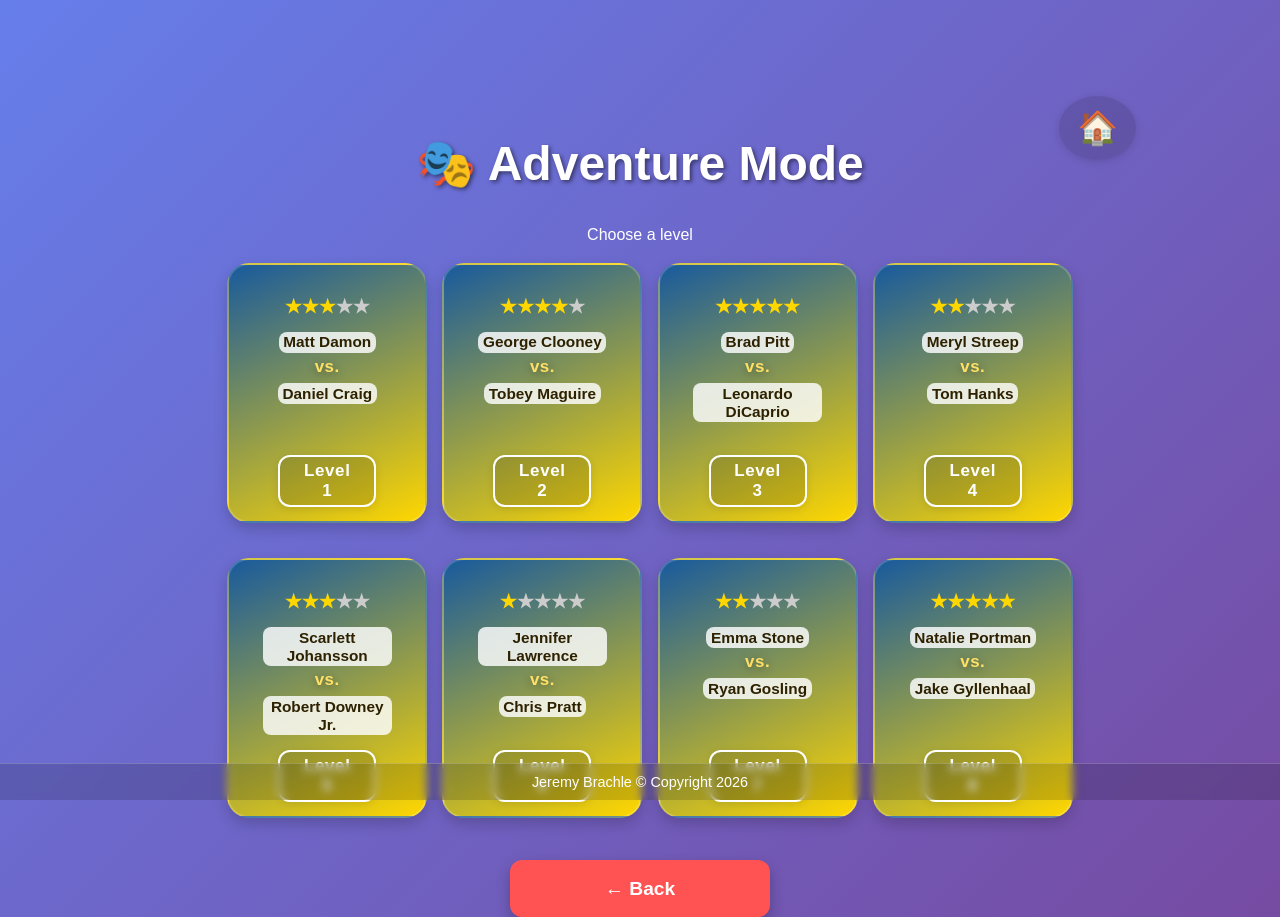
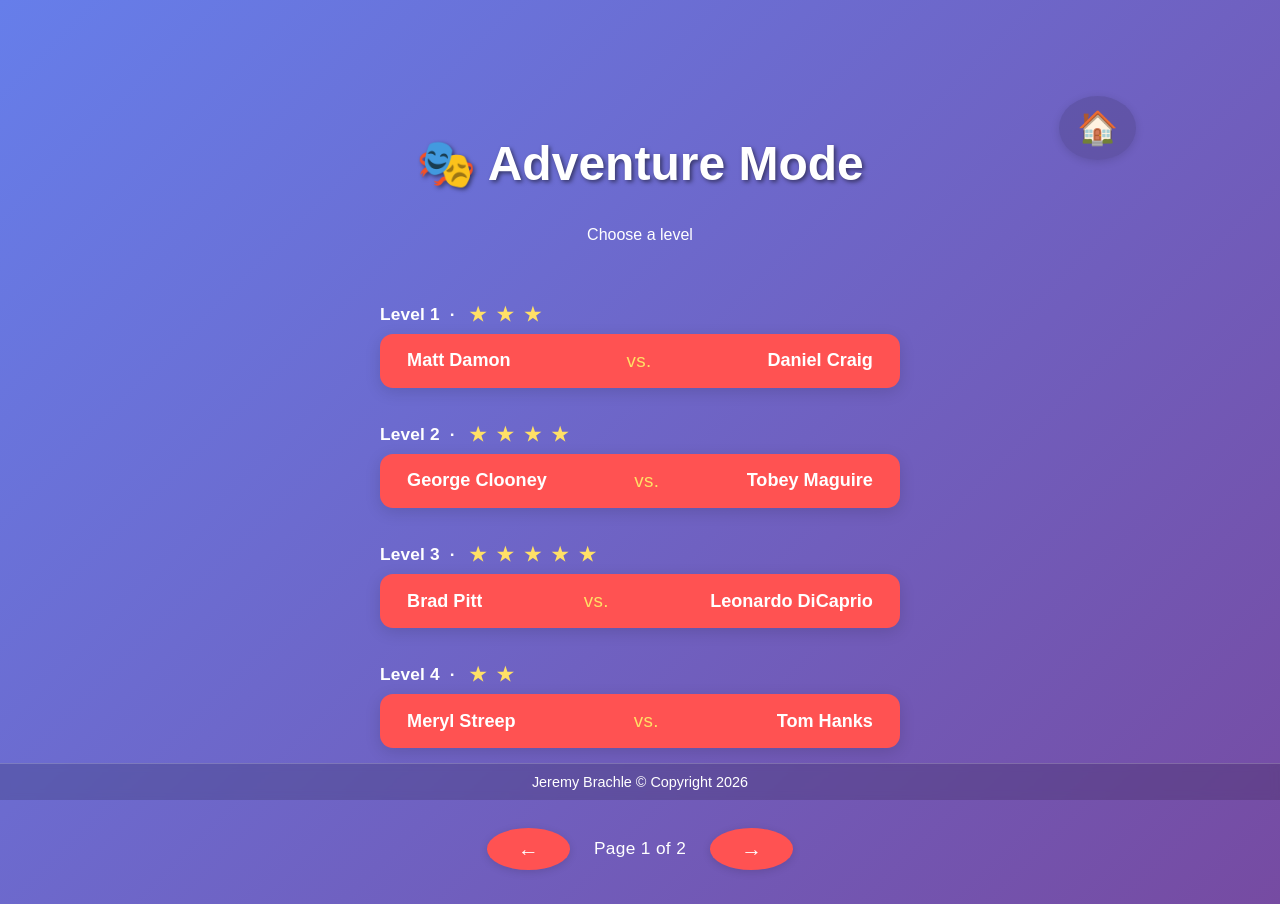
Before and after one commit to jeremybrachle/co-stars-frontend, a React (Vite) app: page /adventure in a window 1280 px wide. Built offline with nearby package versions, Linux system fonts and the light colour scheme.

Commit message:
Restyling the adventure page

```diff
--- a/src/pages/AdventurePage.module.css
+++ b/src/pages/AdventurePage.module.css
@@ -1,141 +1,120 @@
-/*
-  To revert to the previous teal gradient, use:
-  background: linear-gradient(135deg, #43cea2 0%, #185a9d 100%);
-  #43cea2 (teal-green) to #185a9d (deep blue)
 
-  To revert to the previous blue gradient, use:
-  background: linear-gradient(135deg, #4f8cff 0%, #185a9d 100%);
-  #4f8cff (blue) to #185a9d (deep blue)
-*/
-.adventureLevelCard {
-  width: 200px;
-  height: 260px;
-  border-radius: 22px;
-  border: 2px solid rgba(255,255,255,0.18);
+/* New Adventure Mode Styles */
+.levelsListWrapper {
+  width: 100%;
+  max-width: 520px;
+  margin: 2.5em 0 2.5em 0;
   display: flex;
   flex-direction: column;
-  align-items: center;
-  justify-content: flex-start;
-  text-align: center;
-  font-size: 0.98em;
-  color: #fff;
-  cursor: pointer;
-  transition: transform 0.2s, border 0.2s;
-  box-shadow: 0 6px 14px rgba(0,0,0,0.18);
-  position: relative;
-  overflow: hidden;
-}
-/* Slightly darker gold with subtle gradient */
-/* Richer gold gradient for better contrast */
-/*
- * GOLD CARD COLOR OPTIONS (uncomment one pair for normal/hover):
- * Option 1: Warm Gold (current)
- *   background: linear-gradient(135deg, #c2a54e 0%, #b09a5f 100%);
- *   hover:     linear-gradient(135deg, #cbaa4a 0%, #b09a5f 100%);
- * Option 2: Deep Gold to Bronze
- *   background: linear-gradient(135deg, #b88909 0%, #7c5e2b 100%);
- *   hover:     linear-gradient(135deg, #e6b800 0%, #a67c00 100%);
- * Option 3: Gold to Purple (complimentary)
- *   background: linear-gradient(135deg, #e6c200 0%, #764ba2 100%);
- *   hover:     linear-gradient(135deg, #ffe066 0%, #5f3c99 100%);
- * Option 4: Rose Gold
- *   background: linear-gradient(135deg, #e7bfa7 0%, #b88965 100%);
- *   hover:     linear-gradient(135deg, #ffd6b3 0%, #a67c52 100%);
- * Option 5: Gold to Deep Blue (high contrast)
- *   background: linear-gradient(135deg, #ffd700 0%, #185a9d 100%);
- *   hover:     linear-gradient(135deg, #ffe066 0%, #27408b 100%);
- */
-.adventureLevelCard1,
-.adventureLevelCard2,
-.adventureLevelCard3,
-.adventureLevelCard4,
-.adventureLevelCard5,
-.adventureLevelCard6,
-.adventureLevelCard7,
-.adventureLevelCard8 {
-  /* Option 1: Warm Gold (default) */
-  background: linear-gradient(335deg, #ffd700 0%, #185a9d 100%);
+  gap: 2.2em;
 }
 
-/* Prevent global button:hover from overriding background */
-/*
- * To try a different color combo, comment out the current background and uncomment the desired option below for both normal and hover states.
- */
-.adventureLevelCard:hover,
-.adventureLevelCard1:hover,
-.adventureLevelCard2:hover,
-.adventureLevelCard3:hover,
-.adventureLevelCard4:hover,
-.adventureLevelCard5:hover,
-.adventureLevelCard6:hover,
-.adventureLevelCard7:hover,
-.adventureLevelCard8:hover {
-  transform: translateY(-5px) scale(1.04);
-  /* Option 1: Warm Gold (default) */
-  /* background: linear-gradient(135deg, #cbaa4a 0%, #b09a5f 100%); */
-  background: linear-gradient(335deg, #ffd700 0%, #185a9d 100%);
-  /* Option 2: Deep Gold to Bronze */
-  /* background: linear-gradient(135deg, #e6b800 0%, #a67c00 100%); */
-  /* Option 3: Gold to Purple */
-  /* background: linear-gradient(135deg, #ffe066 0%, #5f3c99 100%); */
-  /* Option 4: Rose Gold */
-  /* background: linear-gradient(135deg, #ffd6b3 0%, #a67c52 100%); */
-  /* Option 5: Gold to Deep Blue */
-  /* background: linear-gradient(335deg, #ffe066 0%, #27408b 100%); */
-}
-.adventureStars {
-  margin-top: 14px;
-  margin-bottom: 10px;
-  font-size: 1.1em;
-}
-.adventureActors {
+.levelRowWrapper {
   display: flex;
   flex-direction: column;
+  align-items: stretch;
+  gap: 0.3em;
+}
+
+.levelLabel {
+  font-size: 1.08em;
+  font-weight: 600;
+  color: #fff;
+  margin-bottom: 0.18em;
+  letter-spacing: 0.01em;
+  display: flex;
   align-items: center;
-  justify-content: flex-start;
-  flex: 1;
+  gap: 0.5em;
+}
+
+.levelStar {
+  color: #ffe066;
+  font-size: 1.1em;
+  margin-right: 0.08em;
+}
+
+.levelButton {
   width: 100%;
+  min-height: 54px;
+  background: #ff5252;
+  border: none;
+  border-radius: 13px;
+  color: #fff;
+  font-size: 1.13em;
+  font-weight: 600;
+  display: flex;
+  align-items: center;
+  justify-content: space-between;
+  padding: 0.7em 1.5em;
+  box-shadow: 0 4px 16px rgba(0,0,0,0.13);
+  cursor: pointer;
+  transition: background 0.18s, box-shadow 0.18s, transform 0.18s;
+  outline: none;
   margin: 0;
-  padding: 0.1em 0 0.1em 0;
 }
-/* Improved contrast for actor names */
-.adventureActorName {
-  font-size: 0.98em;
-  font-weight: 600;
-  margin: 0.18em 0 0.08em 0;
-  padding: 0.10em 0.3em 0.10em 0.3em;
-  border-radius: 8px;
-  background: rgba(255, 255, 255, 0.82);
-  color: #2d2100;
-  text-shadow: none;
-  max-width: 90%;
-  overflow-wrap: break-word;
-  white-space: normal;
-  word-break: break-word;
+.levelButton:hover, .levelButton:focus {
+  box-shadow: 0 8px 24px rgba(0,0,0,0.18);
+  transform: translateY(-2px) scale(1.025);
 }
-.adventureVs {
+.levelActorLeft, .levelActorRight {
+  max-width: 40%;
+  overflow: hidden;
+  text-overflow: ellipsis;
+  white-space: nowrap;
+}
+.levelActorLeft {
+  text-align: left;
+}
+.levelActorRight {
+  text-align: right;
+}
+.levelVs {
+  font-size: 1.04em;
+  font-weight: 500;
+  color: #ffe066;
+  margin: 0 1.2em;
+  letter-spacing: 0.02em;
+}
+
+.paginationNav {
+  display: flex;
+  align-items: center;
+  justify-content: center;
+  gap: 1.5em;
+  margin-top: 2.5em;
+}
+.paginationArrow {
+  background: #ff5252;
+  color: #fff;
+  border: none;
+  border-radius: 50%;
+  width: 38px;
+  height: 38px;
+  font-size: 1.3em;
+  font-weight: bold;
+  cursor: pointer;
+  box-shadow: 0 2px 8px rgba(0,0,0,0.13);
+  transition: background 0.18s, box-shadow 0.18s, transform 0.18s;
+  outline: none;
+  display: flex;
+  align-items: center;
+  justify-content: center;
+}
+.paginationArrow:disabled {
+  background: #e0e0e0;
+  color: #aaa;
+  cursor: not-allowed;
+  box-shadow: none;
+}
+.paginationArrow:not(:disabled):hover, .paginationArrow:not(:disabled):focus {
+  box-shadow: 0 4px 16px rgba(0,0,0,0.18);
+  transform: scale(1.08);
+}
+.paginationLabel {
+  color: #fff;
   font-size: 1.08em;
-  font-weight: bold;
-  margin: 0.18em 0 0.18em 0;
-  color: #ffe066;
-  text-shadow: 0 2px 8px rgba(0,0,0,0.35);
-  letter-spacing: 0.03em;
-}
-.adventureLevelNumber {
-  position: absolute;
-  left: 50%;
-  bottom: 14px;
-  transform: translateX(-50%);
-  font-weight: bold;
-  border: 2px solid #fff;
-  border-radius: 12px;
-  padding: 4px 18px;
-  background: rgba(0,0,0,0.13);
-  font-size: 1.08em;
-  letter-spacing: 0.04em;
-  color: #fff;
-  box-shadow: 0 2px 8px rgba(0,0,0,0.10);
-  margin-top: 1.2em;
+  font-weight: 500;
+  letter-spacing: 0.02em;
 }
 .adventurePageWrapper {
   min-height: 100vh;
--- a/src/pages/AdventurePage.tsx
+++ b/src/pages/AdventurePage.tsx
@@ -1,7 +1,6 @@
-import TitleSection from "../components/TitleSection"
-import { useNavigate } from "react-router-dom"
-import HomeButton from "../components/HomeButton"
-import styles from "./AdventurePage.module.css"
+import { useState } from "react";
+import HomeButton from "../components/HomeButton";
+import styles from "./AdventurePage.module.css";
 
 const levels = [
   { actorA: "Matt Damon", actorB: "Daniel Craig", stars: 3 },
@@ -12,10 +11,19 @@ const levels = [
   { actorA: "Jennifer Lawrence", actorB: "Chris Pratt", stars: 1 },
   { actorA: "Emma Stone", actorB: "Ryan Gosling", stars: 2 },
   { actorA: "Natalie Portman", actorB: "Jake Gyllenhaal", stars: 5 }
-]
+];
+
+const LEVELS_PER_PAGE = 4;
 
 function AdventurePage() {
-  const navigate = useNavigate()
+  const [page, setPage] = useState(0);
+  const totalPages = Math.ceil(levels.length / LEVELS_PER_PAGE);
+  const startIdx = page * LEVELS_PER_PAGE;
+  const endIdx = startIdx + LEVELS_PER_PAGE;
+  const pageLevels = levels.slice(startIdx, endIdx);
+
+  const handlePrev = () => setPage((p) => (p === 0 ? totalPages - 1 : p - 1));
+  const handleNext = () => setPage((p) => (p === totalPages - 1 ? 0 : p + 1));
 
   return (
     <div className={styles.adventurePageWrapper}>
@@ -25,50 +33,50 @@ function AdventurePage() {
       <div className={styles.adventureContent}>
         <h1 className={styles.adventureTitle}>🎭 Adventure Mode</h1>
         <div className={styles.adventureSubtitle}>Choose a level</div>
-        <div className={styles.adventureLevelsGrid}>
-          {levels.map((level, index) => {
-            const stars = []
-            for (let i = 1; i <= 5; i++) {
-              stars.push(
-                <span
-                  key={i}
-                  className={i <= level.stars ? "star" : "star empty"}
+        <div className={styles.levelsListWrapper}>
+          {pageLevels.map((level, idx) => {
+            const globalIdx = startIdx + idx;
+            return (
+              <div key={globalIdx} className={styles.levelRowWrapper}>
+                <div className={styles.levelLabel}>
+                  Level {globalIdx + 1} &nbsp;·&nbsp; {Array.from({length: level.stars}).map((_, i) => (
+                    <span key={i} className={styles.levelStar}>★</span>
+                  ))}
+                </div>
+                <button
+                  className={styles.levelButton}
+                  onClick={() => console.log("Clicked level", globalIdx + 1)}
                 >
-                  ★
-                </span>
-              )
-            }
-            return (
-              <button
-                key={index}
-                className={[
-                  styles.adventureLevelCard,
-                  styles[`adventureLevelCard${index + 1}`]
-                ].join(' ')}
-                onClick={() => console.log("Clicked level", index + 1)}
-              >
-                <div className={styles.adventureStars}>{stars}</div>
-                <div className={styles.adventureActors}>
-                  <div className={styles.adventureActorName}>{level.actorA}</div>
-                  <div className={styles.adventureVs}>vs.</div>
-                  <div className={styles.adventureActorName}>{level.actorB}</div>
-                </div>
-                <div className={styles.adventureLevelNumber}>
-                  Level {index + 1}
-                </div>
-              </button>
-            )
+                  <span className={styles.levelActorLeft}>{level.actorA}</span>
+                  <span className={styles.levelVs}>vs.</span>
+                  <span className={styles.levelActorRight}>{level.actorB}</span>
+                </button>
+              </div>
+            );
           })}
         </div>
-        <button
-          className={styles.adventureBackBtn}
-          onClick={() => navigate("/")}
-        >
-          ← Back
-        </button>
+        <div className={styles.paginationNav}>
+          <button
+            className={styles.paginationArrow}
+            onClick={handlePrev}
+            aria-label="Previous page"
+          >
+            ←
+          </button>
+          <span className={styles.paginationLabel}>
+            Page {page + 1} of {totalPages}
+          </span>
+          <button
+            className={styles.paginationArrow}
+            onClick={handleNext}
+            aria-label="Next page"
+          >
+            →
+          </button>
+        </div>
       </div>
     </div>
-  )
+  );
 }
 
-export default AdventurePage
+export default AdventurePage;
```
